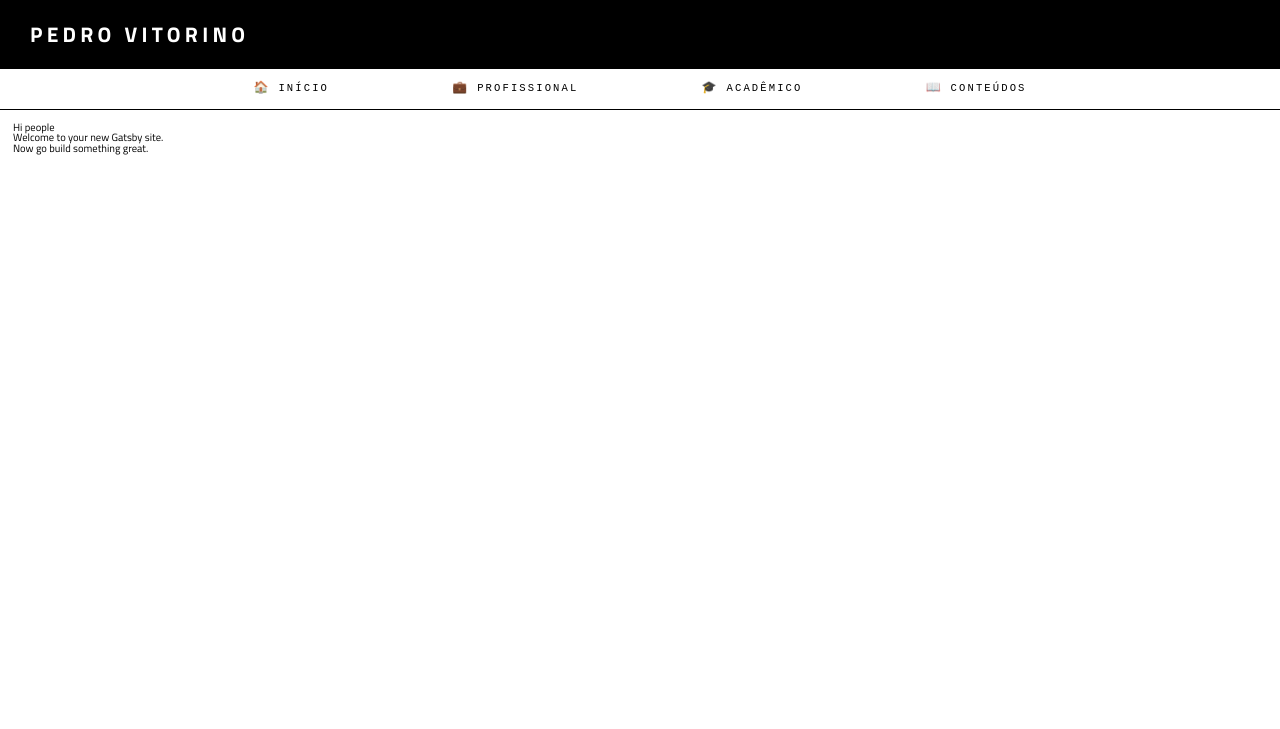
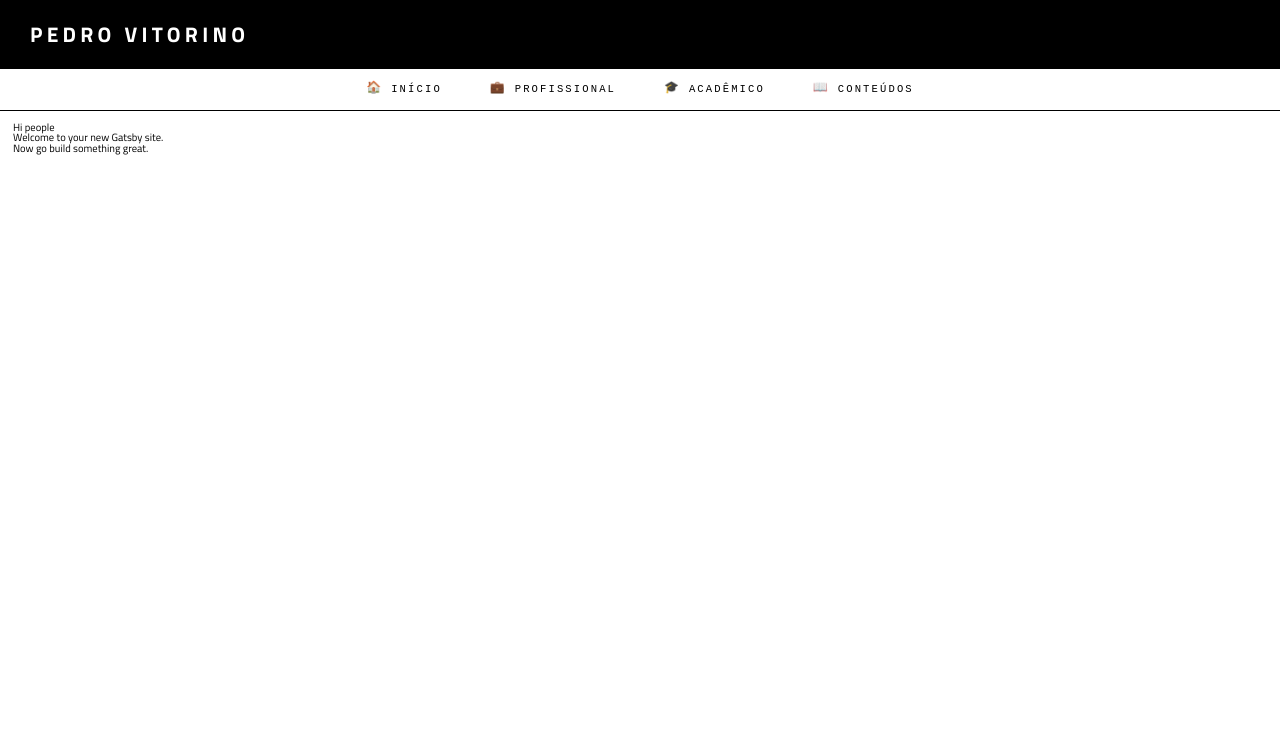
Before and after one commit to pedrovsp/pedrovsp.github.io, a Gatsby site: page / in a window 1280 px wide. Shown: the top 729 px of the page. Built offline with nearby package versions, Linux system fonts and the light colour scheme; Gatsby itself is replaced by a stand-in of ours.

Commit message:
fix: navbar size

```diff
--- a/src/components/header/header.scss
+++ b/src/components/header/header.scss
@@ -29,7 +29,7 @@
       }
 
       @media only screen and (max-width: 768px){
-        display: initial;
+        display: flex;
       }
     }
 }
--- a/src/components/navbar/navbar.scss
+++ b/src/components/navbar/navbar.scss
@@ -1,7 +1,7 @@
 .navbar {
-    width: calc(100vw - 26em);
+    width: calc(100vw - 2em);
     height: 1.5rem;
-    padding: 10px 13em;
+    padding: 1em;
     top: calc(3rem + 30px);
 
     text-transform: uppercase;
@@ -9,10 +9,15 @@
     font-family: var(--ff-navbar);
 
     display: flex;
-    justify-content: space-evenly;
+    justify-content: center;
     align-items: center;
     position: fixed;
     border-bottom: 1px solid var(--primary-color);
+
+    div {
+      display: flex;
+      min-width: 50%;
+      justify-content: space-evenly;
 
       a {
         text-decoration: none;
@@ -24,7 +29,7 @@
           color: initial;
         }
 
-      &:hover {
+        &:hover, &:active {
           background-color: var(--primary-color);
           color: var(--secondary-color);
         }
@@ -38,6 +43,7 @@
           }
         }
       }
+    }
 
 
 }
--- a/src/components/navbar/navbar.tsx
+++ b/src/components/navbar/navbar.tsx
@@ -4,22 +4,25 @@ import "./navbar.scss"
 
 const Navbar = () => (
   <nav className='navbar'>
-      <Link to="#home" target="_blank">
+    <div>
+      <Link to="#home">
         <span className='emoji'>🏠</span>
         <span className='text'>início</span>
       </Link>
-      <Link to="https://linkedin.com/in/pedrovsp" target="_blank">
+      <Link to="#work">
         <span className='emoji'>💼</span>
         <span className='text'>profissional</span>
       </Link>
-      <Link to="https://linkedin.com/in/pedrovsp" target="_blank">
+      <Link to="#education">
         <span className='emoji'>🎓</span>
         <span className='text'>acadêmico</span>
       </Link>
-      <Link to="https://linkedin.com/in/pedrovsp" target="_blank">
+      <Link to="#content">
         <span className='emoji'>📖</span>
         <span className='text'>conteúdos</span>
       </Link>
+
+    </div>
   </nav>
 )
 
```
Lines whose indentation alone changed are shown as unchanged.
